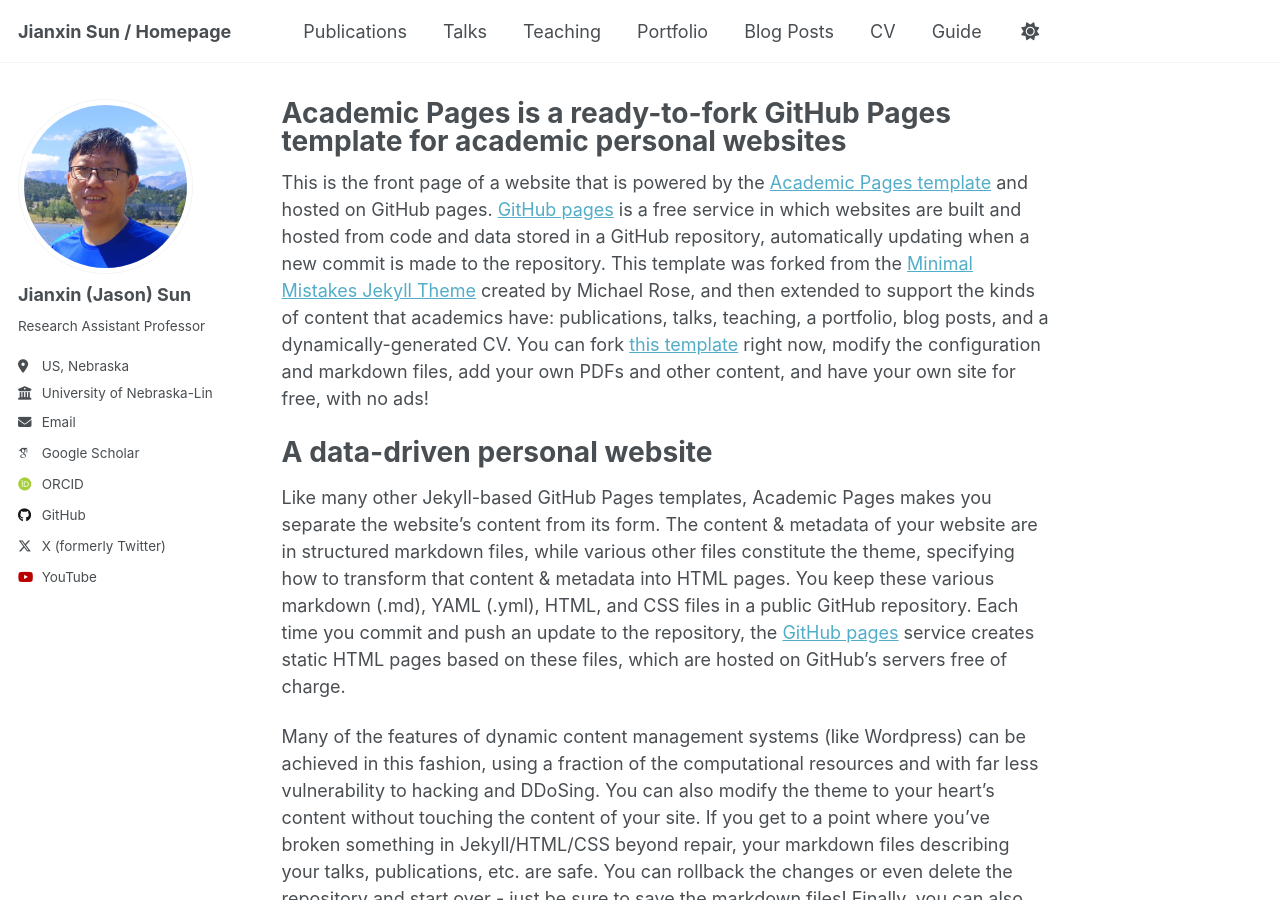
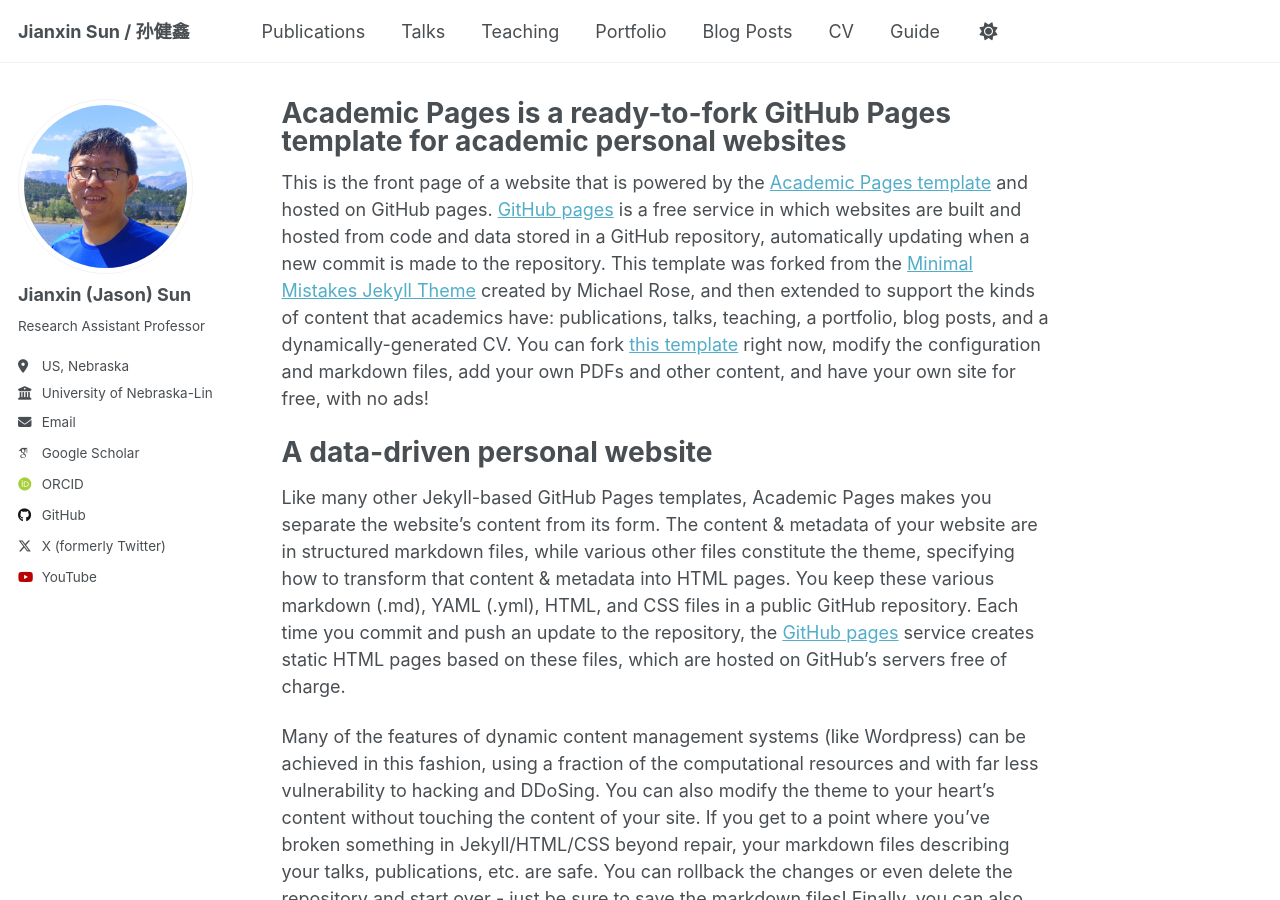
Before and after one commit to sunjianxin/sunjianxin.github.io, a Jekyll site: the page built from _pages/about.md, in a window 1280 px wide and 900 px high. Built offline with Jekyll 4.4.1, drawn with Linux system fonts in a browser that asks for light colours; some web fonts are replaced.

Commit message:
Update _config.yml

```diff
--- a/_config.yml
+++ b/_config.yml
@@ -9,7 +9,7 @@
 # Basic Site Settings
 locale                   : "en-US"
 site_theme               : "default"
-title                    : "Jianxin Sun / Homepage"
+title                    : "Jianxin Sun / 孙健鑫"
 title_separator          : "-"
 name                     : &name "Your Name"
 description              : &description "personal description"
```
